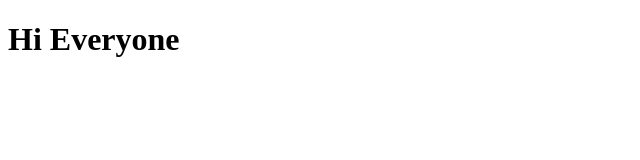
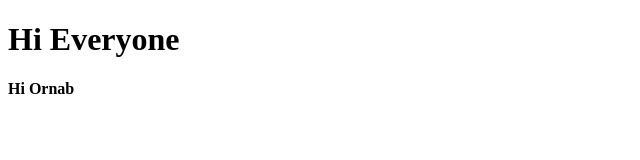
Before and after one commit to kuldeep00037/firstcode, a plain HTML site: page index.html in a window 1280 px wide. Shown: the full height of the page, 0-640 px from the left. Drawn offline with Linux system fonts and the light colour scheme.

Commit message:
adding janina

```diff
--- a/index.html
+++ b/index.html
@@ -7,5 +7,6 @@
 </head>
 <body>
     <h1>Hi Everyone</h1>
+    <h4>Hi Ornab</h4>
 </body>
 </html>
```
